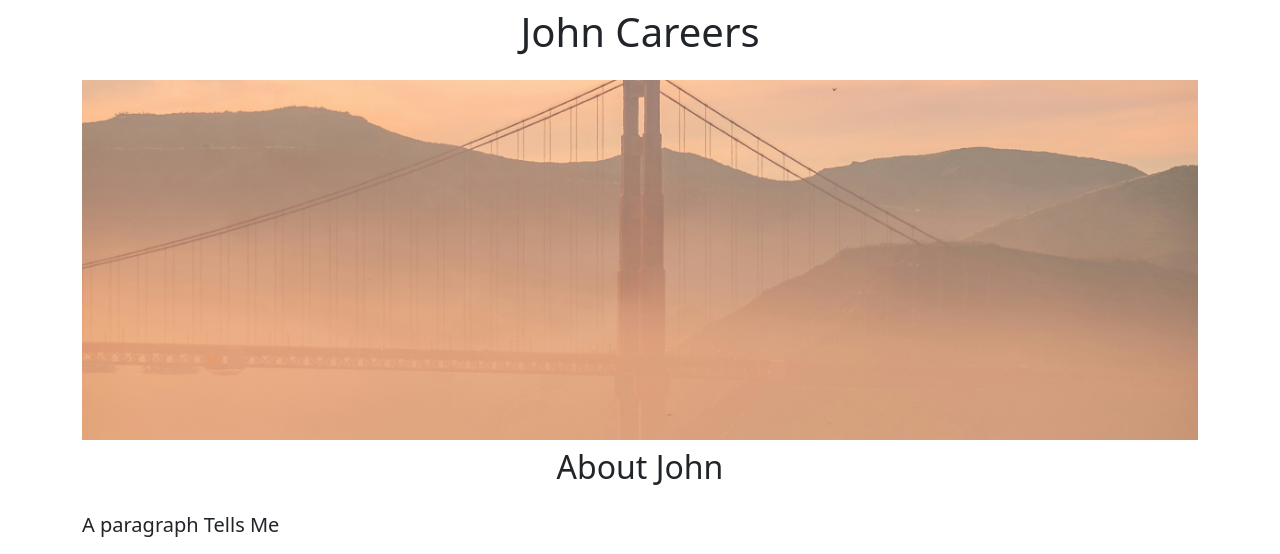
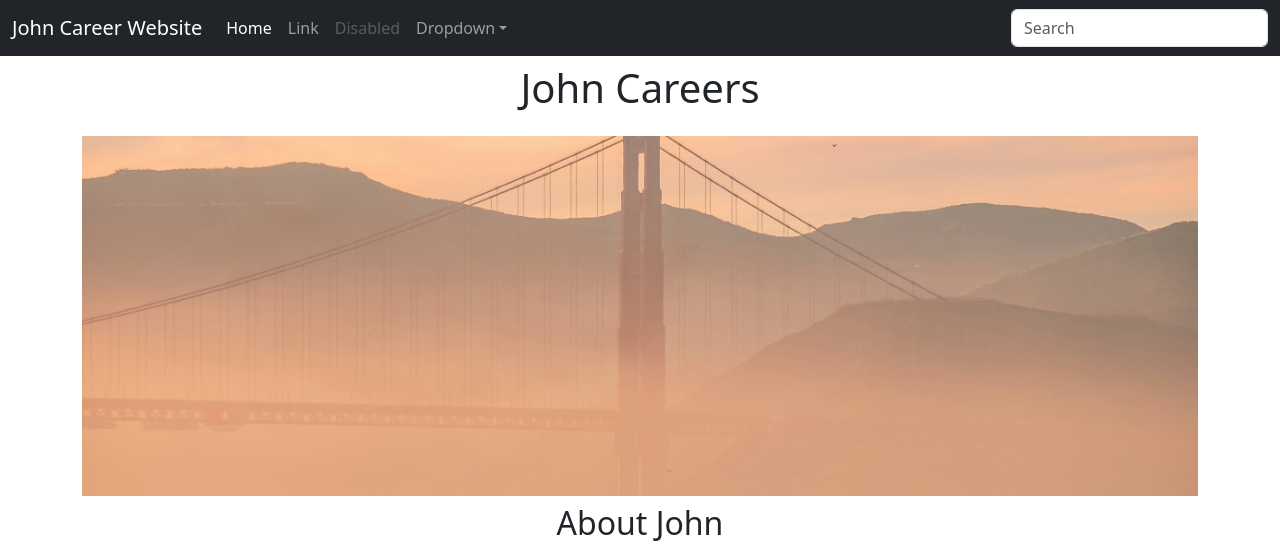
Before and after one commit to DvouMa02/john-careers-website, a Flask app: page / in a window 1280 px wide. Shown: the top 554 px of the page. Run offline with Flask 3, Linux system fonts and the light colour scheme.

Commit message:
design added

```diff
--- /dev/null
+++ b/templates/footer.html
@@ -0,0 +1,12 @@
+<div class="container">
+  <footer class="py-3 my-4">
+    <ul class="nav justify-content-center border-bottom pb-3 mb-3">
+      <li class="nav-item"><a href="#" class="nav-link px-2 text-body-secondary">Home</a></li>
+      <li class="nav-item"><a href="#" class="nav-link px-2 text-body-secondary">Features</a></li>
+      <li class="nav-item"><a href="#" class="nav-link px-2 text-body-secondary">Pricing</a></li>
+      <li class="nav-item"><a href="#" class="nav-link px-2 text-body-secondary">FAQs</a></li>
+      <li class="nav-item"><a href="#" class="nav-link px-2 text-body-secondary">About</a></li>
+    </ul>
+    <p class="text-center text-body-secondary">&copy; 2024 John, Inc</p>
+  </footer>
+</div>
--- a/templates/home.html
+++ b/templates/home.html
@@ -19,15 +19,23 @@
 
 
   <body>
+    {% include 'nav.html' %}
     <div class="container">
       <h1 class="text-center mt-2 mb-4">John Careers</h1>
       <img class="img-fluid" id="banner" src="https://68aafe64-b0dd-4058-ae5e-283920732df6-00-1yjoaqo2a93qx.kirk.replit.dev/static/fig1.jpg">
       <h2 class="text-center mt-2 mb-4">About John</h2>
-      <p class="lead">
-        A paragraph
-        Tells
-        Me
-      </p>
+      <div class="row", style="margin-bottom:16px;">
+          <div class="col-6"
+            <p class="lead">
+              Lorem ipsum dolor sit amet, consectetur adipiscing elit. Aliquam vitae finibus lacus, sit amet auctor est. Etiam sed ex augue. Aenean sagittis sem tempus suscipit aliquet. Curabitur quis erat congue, euismod erat eget, auctor neque. Ut in eros convallis, vestibulum ex id, sollicitudin purus. Vestibulum ante ipsum primis in faucibus orci luctus et ultrices posuere cubilia curae; Nam pulvinar rhoncus nisl vel gravida. Maecenas eget neque vitae magna feugiat elementum a a sem. In vel rutrum enim. Donec interdum neque at dolor viverra lacinia. Sed fringilla leo eu elementum maximus. Etiam gravida, dolor cursus suscipit consequat, libero massa condimentum elit, non rutrum nulla nibh consectetur mi. Aliquam accumsan malesuada nibh sit amet consectetur. Donec ullamcorper sodales fermentum.
+
+              Aenean lorem dolor, finibus bibendum dictum ut, fringilla at mauris. Sed luctus ipsum a leo elementum malesuada. In sapien dolor, lacinia eget augue vel, fringilla efficitur sapien. Nunc a massa dolor. Pellentesque vel pretium ante. Ut eu magna cursus, imperdiet risus vitae, aliquet mauris. Phasellus nec bibendum nisi, nec placerat nulla. Proin ullamcorper enim elit, et ultricies lectus malesuada et. Ut aliquam luctus quam, nec elementum lacus egestas vitae. Praesent id erat ullamcorper, sagittis ipsum ac, semper elit. Duis interdum purus quis massa sollicitudin, vel egestas tortor egestas. Vestibulum in elit in elit lacinia cursus ac nec quam. Curabitur rhoncus eros purus, a lacinia lacus efficitur faucibus.
+             </p>
+          </div>
+          <div class="col-6">
+            <img src="/static/people.jpg" style="height:320px;border-radius:4px;">
+          </div>
+      </div>
       <h2 class="text-center mt-2 mb-4">Open Positions</h2>
       <div>
         {% for job in jobs %}
@@ -36,9 +44,9 @@
       <div>
       <div class="text-center">
         <button class="btn btn-secondary btn-lg">Contact Us</button>
-        <p class="mt-4">Copyright 2024</p>
       <div>
     </div>
+    {% include 'footer.html' %}
   </body>
 
 
--- /dev/null
+++ b/templates/nav.html
@@ -0,0 +1,33 @@
+<nav class="navbar navbar-expand-lg navbar-dark bg-dark" aria-label="Fifth navbar example">
+  <div class="container-fluid">
+    <a class="navbar-brand" href="#">John Career Website</a>
+    <button class="navbar-toggler" type="button" data-bs-toggle="collapse" data-bs-target="#navbarsExample05" aria-controls="navbarsExample05" aria-expanded="false" aria-label="Toggle navigation">
+      <span class="navbar-toggler-icon"></span>
+    </button>
+
+    <div class="collapse navbar-collapse" id="navbarsExample05">
+      <ul class="navbar-nav me-auto mb-2 mb-lg-0">
+        <li class="nav-item">
+          <a class="nav-link active" aria-current="page" href="#">Home</a>
+        </li>
+        <li class="nav-item">
+          <a class="nav-link" href="#">Link</a>
+        </li>
+        <li class="nav-item">
+          <a class="nav-link disabled" aria-disabled="true">Disabled</a>
+        </li>
+        <li class="nav-item dropdown">
+          <a class="nav-link dropdown-toggle" href="#" data-bs-toggle="dropdown" aria-expanded="false">Dropdown</a>
+          <ul class="dropdown-menu">
+            <li><a class="dropdown-item" href="#">Action</a></li>
+            <li><a class="dropdown-item" href="#">Another action</a></li>
+            <li><a class="dropdown-item" href="#">Something else here</a></li>
+          </ul>
+        </li>
+      </ul>
+      <form role="search">
+        <input class="form-control" type="search" placeholder="Search" aria-label="Search">
+      </form>
+    </div>
+  </div>
+</nav>
```
Also changed, not shown: 1 other file.
